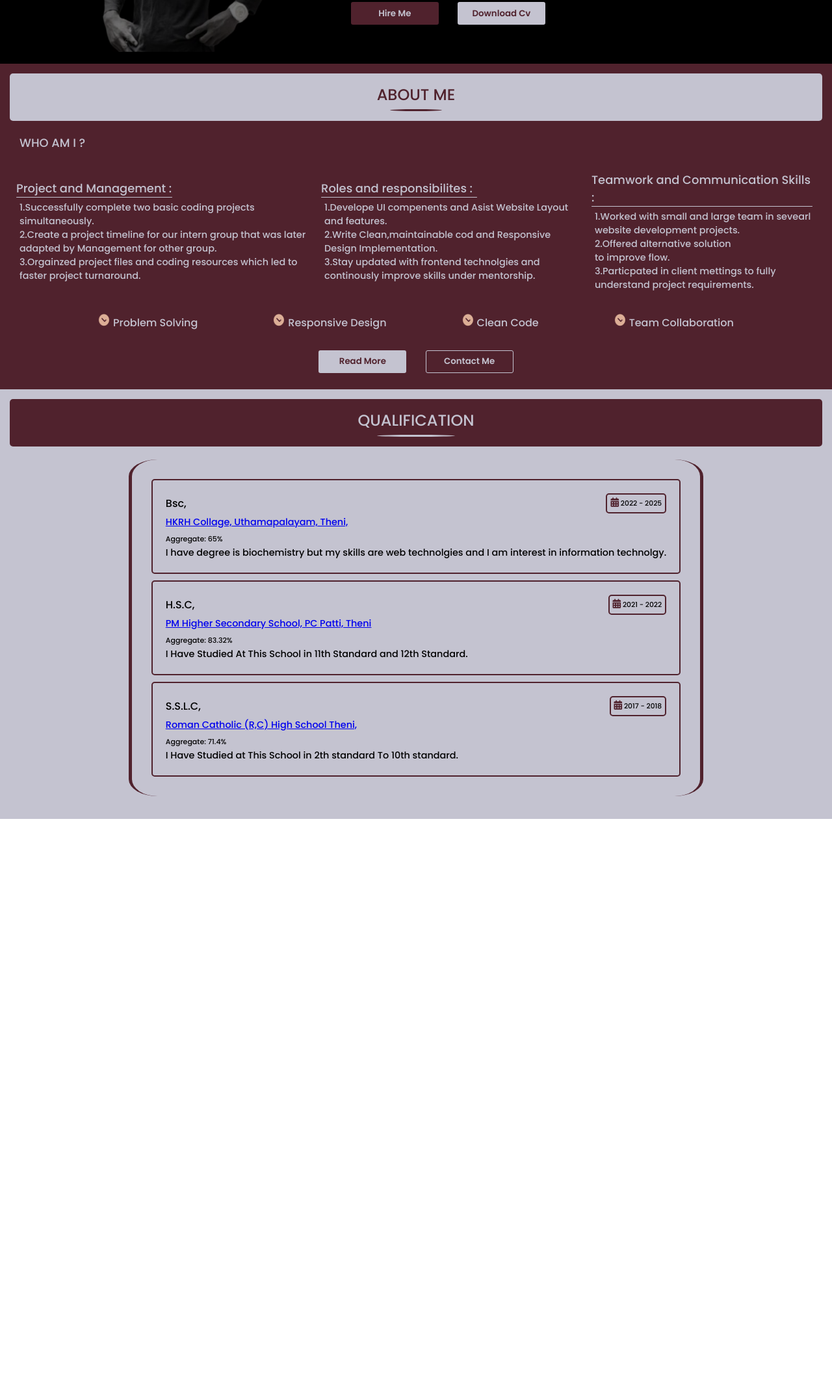
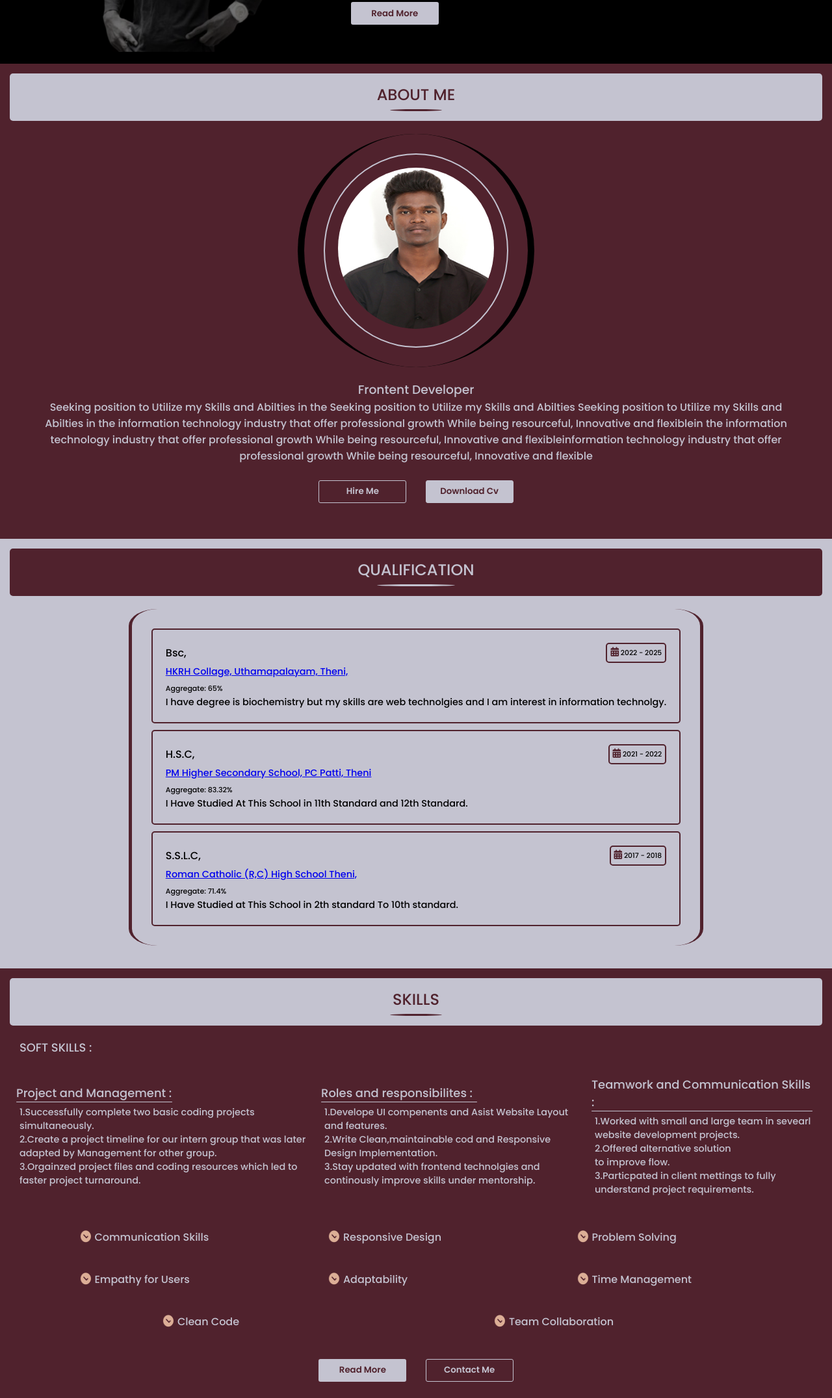
Before and after one commit to imharikrishna194/PortFolio, a plain HTML site: page index.html in a window 1280 px wide. Shown: the part 427-2578 px from the top of the page at 65% size. Before the commit the page ends 1687 px from the top, so only its background shows below. Drawn offline with nearby package versions, Linux system fonts and the light colour scheme; a web font is replaced by a local one.

Commit message:
skills section add

```diff
--- a/index.html
+++ b/index.html
@@ -76,11 +76,12 @@
                         <a href="https://www.linkedin.com/in/hari-krishna-101810368?utm_source=share&utm_campaign=share_via&utm_content=profile&utm_medium=android_app" class="social-link" target="_blank"><i class="fa-brands fa-linkedin-in"></i></a>
                         <a href="#" class="social-link"><i class="fa fa-envelope"></i></a>
                     </div><br>
-                    <div class="hero-section-button">
+                    <!-- <div class="hero-section-button">
                         <a href="#" class="hero-button"><button>Hire Me</button></a>
                         <a href="#" class="hero-button hero-button2"><button>Download Cv</button></a>
 
-                    </div>
+                    </div>   -->
+                    <a href="#" class="first-button"><button>Read More</button></a>
 
             </div>
         </section>
@@ -88,61 +89,28 @@
         <!---About Section-->
         <section class="about-section" id="about">
             <h2 class="section-tittle">About Me</h2>
-            <h2 class="section-tittle2">Who am I ?</h2>
 
-            <div class="about-content">
+              <div class="about-profile">
+                <div class="about-profile-img-div">
                     <div>
-                    <h3 class="about-content-tittle">Project and Management :</h3>
-                    <ul class="content">
-                        <li>1.Successfully complete two basic coding projects simultaneously.</li>
-                        <li>2.Create a project timeline for our intern group that was later adapted by Management for other group.</li>
-                        <li>3.Orgainzed project files and coding resources which led to faster project turnaround.</li>
-                    </ul>
-                </div>
-                <div class="another-diviation2">
-                    <h3 class="about-content-tittle">Roles and responsibilites :</h3>
-                    <ul class="content">
-                        <li>1.Develope UI compenents and Asist Website Layout and features.</li>
-                        <li>2.Write Clean,maintainable cod and Responsive Design Implementation.</li>
-                        <li>3.Stay updated with frontend technolgies and continously improve skills under mentorship.</li>
-                    </ul>
-                </div>
-                <div class="another-diviation">
-                    <h3 class="about-content-tittle another-size">Teamwork and Communication Skills :</h3>
-                    <ul class="content">
-                        <li>1.Worked with small and large team in sevearl website development projects.</li>
-                        <li>2.Offered alternative solution <br> to improve flow.</li>
-                        <li>3.Particpated in client mettings to fully understand project requirements.</li>
-                    </ul>
+                        <img src="assetsNew/myPaasportSizeimg.png" alt="PassportImage" class="about-profile-image">
                     </div>
 
                 </div>
+                <div class="about-profile-content-div">
+                    <h3>Frontent Developer</h3>
+                    <p class="about-profile-content">
+                    Seeking position to Utilize my Skills and Abilties in the Seeking position to Utilize my Skills and Abilties Seeking position to Utilize my Skills and Abilties in the information technology industry that offer professional growth While being resourceful, Innovative and flexiblein the information technology industry that offer professional growth While being resourceful, Innovative and flexibleinformation technology industry that offer professional growth While being resourceful, Innovative and flexible
+                    </p><br>
+                    <!-- <a href="#" class="first-button"><button>Read More</button></a> -->
+                     <div class="hero-section-button">
+                        <a href="#" class="hero-button"><button>Hire Me</button></a>
+                        <a href="#" class="hero-button hero-button2"><button>Download Cv</button></a>
 
-            <div class="about-content-techniques">
-                <div>
-                    <i class="fas fa-check-circle " id="menu-open-button" ></i>
-                    <p>Problem Solving</p>
                     </div>
-                <div>
-                    <i class="fas fa-check-circle" id="menu-open-button" ></i>
-                    <p>Responsive Design</p>
-                </div>
-                <div>
-                    <i class="fas fa-check-circle " id="menu-open-button" ></i>
-                    <p>Clean Code</p>
-                </div>
-                <div>
-                    <i class="fas fa-check-circle " id="menu-open-button" ></i>
-                    <p>Team Collaboration</p>
                 </div>
               </div>
 
-            <div class="about-section-button">
-                <!-- <button class="hero-button">
-                <a href="" class="button-link">Download Cv</a> </button> -->
-                <a href="#" class="hero-button"><button>Read More</button></a>
-                <a href="#" class="hero-button hero-button2"><button>Contact Me</button></a>
-            </div>
 
         </section>
 
@@ -192,6 +160,83 @@
 
         </section>
 
+        <!-- Skills Section -->
+        <section class="skills-section" id="skills-section">
+            <h2 class="section-tittle">Skills</h2>
+            <h3 class="section-tittle2">Soft Skills :</h3>
+
+
+            <div class="about-content">
+                <div>
+                    <h3 class="about-content-tittle">Project and Management :</h3>
+                    <ul class="content">
+                        <li>1.Successfully complete two basic coding projects simultaneously.</li>
+                        <li>2.Create a project timeline for our intern group that was later adapted by Management for other group.</li>
+                        <li>3.Orgainzed project files and coding resources which led to faster project turnaround.</li>
+                    </ul>
+                </div>
+                <div class="another-diviation2">
+                    <h3 class="about-content-tittle">Roles and responsibilites :</h3>
+                    <ul class="content">
+                        <li>1.Develope UI compenents and Asist Website Layout and features.</li>
+                        <li>2.Write Clean,maintainable cod and Responsive Design Implementation.</li>
+                        <li>3.Stay updated with frontend technolgies and continously improve skills under mentorship.</li>
+                    </ul>
+                </div>
+                <div class="another-diviation">
+                    <h3 class="about-content-tittle another-size">Teamwork and Communication Skills :</h3>
+                    <ul class="content">
+                        <li>1.Worked with small and large team in sevearl website development projects.</li>
+                        <li>2.Offered alternative solution <br> to improve flow.</li>
+                        <li>3.Particpated in client mettings to fully understand project requirements.</li>
+                    </ul>
+                </div>
+
+            </div>
+
+            <div class="about-content-techniques">
+                <div>
+                    <i class="fas fa-check-circle " id="menu-open-button" ></i>
+                    <p>Communication Skills</p>
+                </div>
+                <div>
+                    <i class="fas fa-check-circle" id="menu-open-button" ></i>
+                    <p>Responsive Design</p>
+                </div>
+                <div>
+                    <i class="fas fa-check-circle " id="menu-open-button" ></i>
+                    <p>Problem Solving</p>
+                </div>
+                <div>
+                    <i class="fas fa-check-circle " id="menu-open-button" ></i>
+                    <p>Empathy for Users</p>
+                </div>
+                <div>
+                    <i class="fas fa-check-circle " id="menu-open-button" ></i>
+                    <p>Adaptability </p>
+                </div>
+                <div>
+                    <i class="fas fa-check-circle " id="menu-open-button" ></i>
+                    <p>Time Management</p>
+                </div>
+                <div>
+                    <i class="fas fa-check-circle " id="menu-open-button" ></i>
+                    <p>Clean Code</p>
+                </div>
+                <div>
+                    <i class="fas fa-check-circle " id="menu-open-button" ></i>
+                    <p>Team Collaboration</p>
+                </div>
+            </div>
+
+            <div class="about-section-button">
+                <!-- <button class="hero-button">
+                <a href="" class="button-link">Download Cv</a> </button> -->
+                <a href="#" class="hero-button"><button>Read More</button></a>
+                <a href="#" class="hero-button hero-button2"><button>Contact Me</button></a>
+            </div>
+        </section>
+
 
 
 
--- a/style.css
+++ b/style.css
@@ -199,6 +199,7 @@ i:hover {
     width: 135px;
     border: none;
     border-radius: 3px;
+    border:1px solid var(--primary-color);
     font-weight: var(--font-weight-semibold);
     background-color:var(--secondary-color);
     color: var(--primary-color);
@@ -207,7 +208,7 @@ i:hover {
     cursor: pointer;
     background-color: var(--primary-color);
     color: var(--secondary-color);
-    border:1px solid var(--primary-color) ;
+    border:1px solid var(--primary-color);
     transition: 0.3s;
     transform:scale(1.1);
 }
@@ -223,6 +224,26 @@ i:hover {
 
 
 /* About Section */
+.first-button button{
+    height: 35px;
+    width: 135px;
+    border: none;
+    border-radius: 3px;
+    font-weight: var(--font-weight-semibold);
+    background: var(--primary-color);
+    color: var(--secondary-color);
+
+}
+.first-button button:hover {
+    cursor: pointer;
+    background:var(--secondary-color) ;
+    color: var(--primary-color);
+    border:1px solid var(--primary-color) ;
+    transition: 0.3s;
+    transform:scale(1.1);
+
+
+}
 .section-tittle{
     text-align: center;
     padding: 15px 0 15px;
@@ -241,6 +262,40 @@ i:hover {
     border-radius: var(--border-radius-circle);
     background: var(--secondary-color);
 }
+.about-profile {
+    background:var(--secondary-color);
+    padding: 20px;
+    display: flex;
+    flex-direction: column;
+    align-items: center;
+    justify-content: center;
+}
+.about-profile .about-profile-img-div {
+    align-items: center;
+    text-align: center;
+    padding: 30px;
+    border-left: 10px solid black;
+    border-right: 10px solid black;
+    border-radius: 100%;
+}
+.about-profile .about-profile-img-div div {
+    padding: 20px;
+    border: 2px var(--primary-color) solid;
+    border-radius: 50%;
+
+}
+.about-profile .about-profile-img-div div .about-profile-image {
+    border-radius: 50%;
+    height: 248px;
+    width: 240px;
+
+}
+.about-profile  .about-profile-content-div {
+    text-align: center;
+    padding: 20px;
+    color: var(--primary-color);
+}
+
 .section-tittle2{
     text-align: start;
     padding: 20px 0 20px;
@@ -292,13 +347,19 @@ i:hover {
 }
 .about-content-techniques {
     display: flex;
+    flex-wrap: wrap;
     align-items: center;
     justify-content: space-evenly;
-    padding: 20px;
+    padding: 15px;
 }
 .about-content-techniques div {
     display: flex;
     gap: 5px;
+    padding: 15px;
+    margin: 5px;
+    color:var(--primary-color);
+    width:300px;
+    align-items: center;
 }
 .about-content-techniques div i{
     color: var(--another-color);
@@ -309,7 +370,6 @@ i:hover {
     animation-direction: alternate;
     animation-delay: 2;
 }
-
 @keyframes spin{
     0%{
 
@@ -330,9 +390,6 @@ i:hover {
 .about-content div .content li {
     color: var(--primary-color);
     font-size: var(--font-size-s);
-}
-.about-content-techniques div{
-    color:var(--primary-color);
 }
 .about-section-button .hero-button button {
     height: 35px;
@@ -446,7 +503,12 @@ i:hover {
 
 
 
+/* Skills section */
+.skills-section {
+    background-color: var(--secondary-color);
+    padding: 15px;
 
+}
 
 @media screen and (min-width:1024px) {
 
@@ -695,6 +757,33 @@ i:hover {
     }
 
     /* About Section */
+    .about-profile {
+        padding: 15px;
+    }
+    .about-profile .about-profile-img-div {
+        padding: 20px;
+        border-left: 8px solid black;
+        border-right: 8px solid black;
+    }
+    .about-profile .about-profile-img-div div {
+        padding: 15px;
+        border: 1px var(--primary-color) solid;
+    }
+    .about-profile .about-profile-img-div div .about-profile-image {
+        height: 158px;
+        width: 150px;
+    }
+    .about-profile  .about-profile-content-div {
+        text-align: center;
+        padding: 20px;
+        color: var(--primary-color);
+    }
+     .about-profile  .about-profile-content-div
+     .about-profile-content {
+        font-size: 13px;
+     }
+
+
     .section-tittle{
     padding: 8px 0 8px;
     font-size: var(--font-size-m);
@@ -737,6 +826,9 @@ i:hover {
         width: 50%;
         padding: 10px;
         color:var(--primary-color);
+    }
+    .about-content-techniques div p {
+        font-size: 13px;
     }
      .about-section .about-content .another-diviation {
         position: relative;
```
Lines whose indentation alone changed are shown as unchanged.
